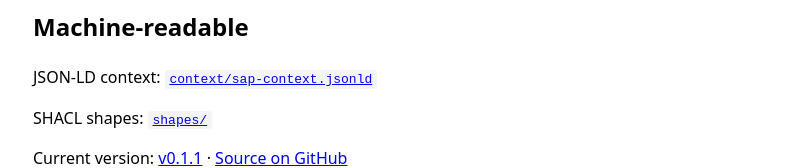
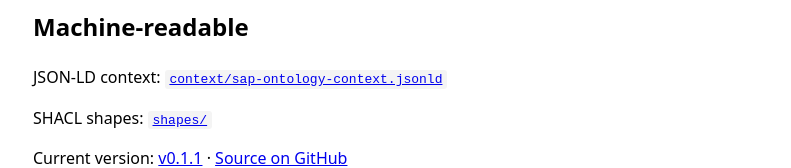
Before and after one commit to thbeier/sap-ontology, a plain HTML site: page vocab/index.html in a window 1280 px wide. Shown: the part 583-751 px from the top of the page, without its empty margins (223-1014 px from the left). Drawn offline with Linux system fonts and the light colour scheme.

Commit message:
fix(vocab): correct context filename in landing page

```diff
--- a/vocab/index.html
+++ b/vocab/index.html
@@ -22,7 +22,7 @@
 <li><a href="../schema/relations.jsonld">Inter-domain relations</a></li>
 </ul>
 <h2>Machine-readable</h2>
-<p>JSON-LD context: <a href="../context/sap-context.jsonld"><code>context/sap-context.jsonld</code></a></p>
+<p>JSON-LD context: <a href="../context/sap-ontology-context.jsonld"><code>context/sap-ontology-context.jsonld</code></a></p>
 <p>SHACL shapes: <a href="../shapes/"><code>shapes/</code></a></p>
 <p>Current version: <a href="https://github.com/thbeier/sap-ontology/releases/tag/v0.1.1">v0.1.1</a> · <a href="https://github.com/thbeier/sap-ontology">Source on GitHub</a></p>
 </body>
```
